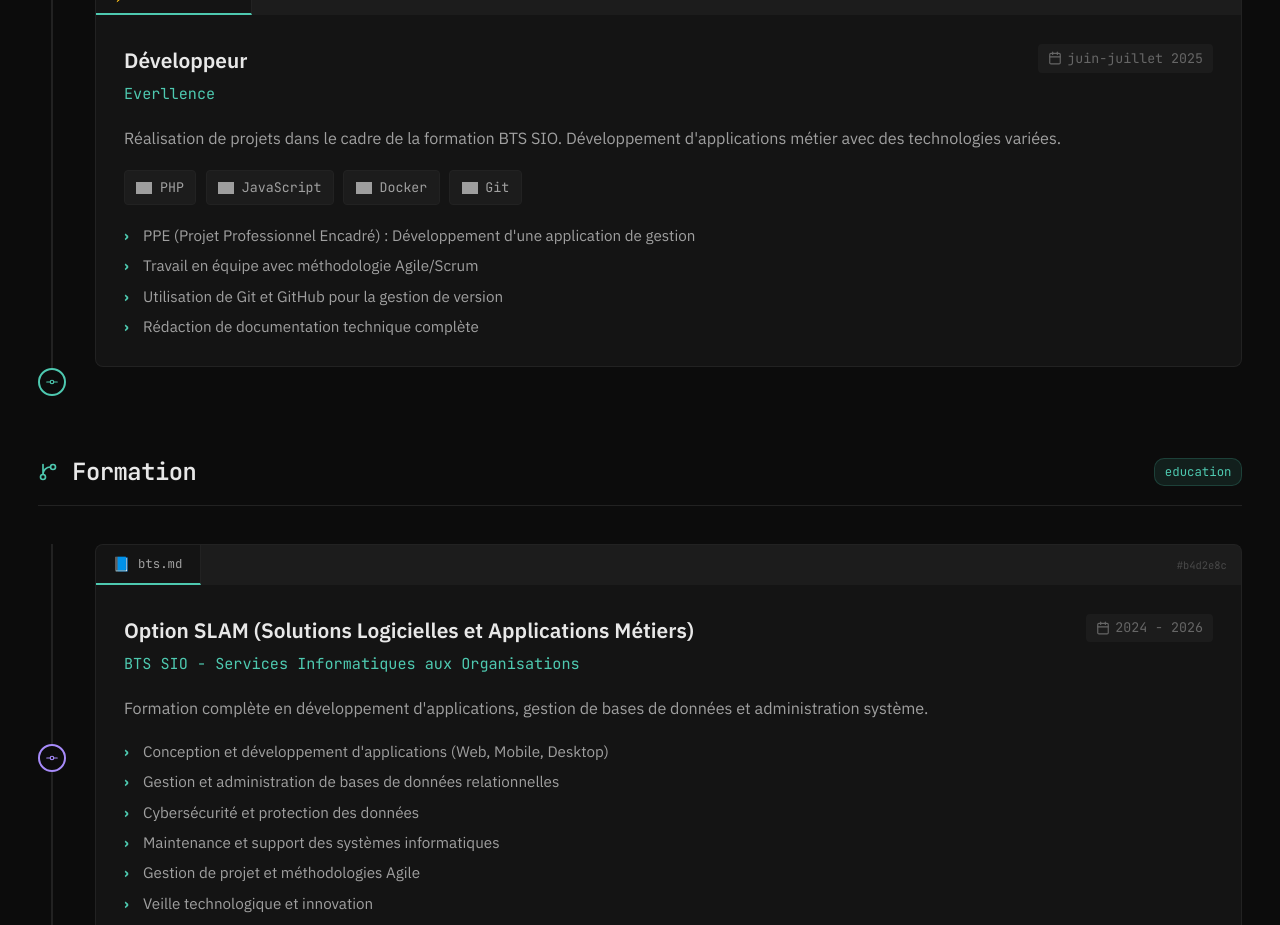
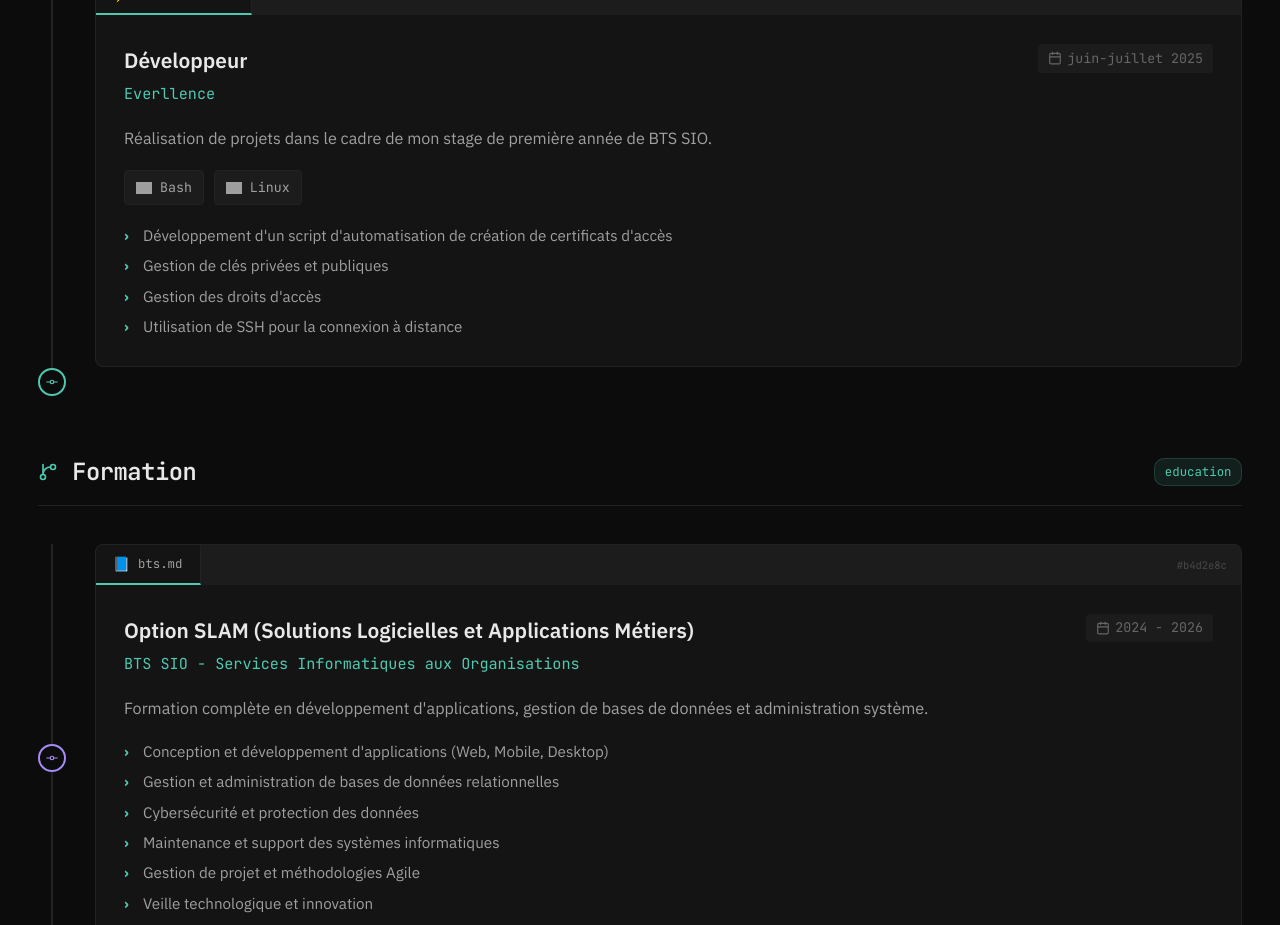
Before and after one commit to Titouan-Lefort/Portfolio, a React (Vite) app: page /experience in a window 1280 px wide. Shown: the part 940-1865 px from the top of the page. Built offline with nearby package versions, Linux system fonts and the light colour scheme; grey boxes are pictures that could not be loaded.

Commit message:
everllence stage

```diff
--- a/src/pages/ExperiencePage.jsx
+++ b/src/pages/ExperiencePage.jsx
@@ -33,18 +33,17 @@ const experiences = [
         company: 'Everllence',
         position: 'Développeur',
         period: "juin-juillet 2025",
-        description: 'Réalisation de projets dans le cadre de la formation BTS SIO. Développement d\'applications métier avec des technologies variées.',
+        description: 'Réalisation de projets dans le cadre de mon stage de première année de BTS SIO.',
         technologies: [
-            { name: 'PHP', logo: 'https://cdn.jsdelivr.net/gh/devicons/devicon/icons/php/php-original.svg' },
-            { name: 'JavaScript', logo: 'https://cdn.jsdelivr.net/gh/devicons/devicon/icons/javascript/javascript-original.svg' },
-            { name: 'Docker', logo: 'https://cdn.jsdelivr.net/gh/devicons/devicon/icons/docker/docker-original.svg' },
-            { name: 'Git', logo: 'https://cdn.jsdelivr.net/gh/devicons/devicon/icons/git/git-original.svg' }
+            { name: 'Bash', logo: 'https://cdn.jsdelivr.net/gh/devicons/devicon/icons/bash/bash-original.svg' },
+            { name: 'Linux', logo: 'https://cdn.jsdelivr.net/gh/devicons/devicon/icons/linux/linux-original.svg' },
+
         ],
         achievements: [
-            'PPE (Projet Professionnel Encadré) : Développement d\'une application de gestion',
-            'Travail en équipe avec méthodologie Agile/Scrum',
-            'Utilisation de Git et GitHub pour la gestion de version',
-            'Rédaction de documentation technique complète'
+            'Développement d\'un script d\'automatisation de création de certificats d\'accès',
+            'Gestion de clés privées et publiques',
+            'Gestion des droits d\'accès',
+            'Utilisation de SSH pour la connexion à distance'
         ]
     }
 ];
```
